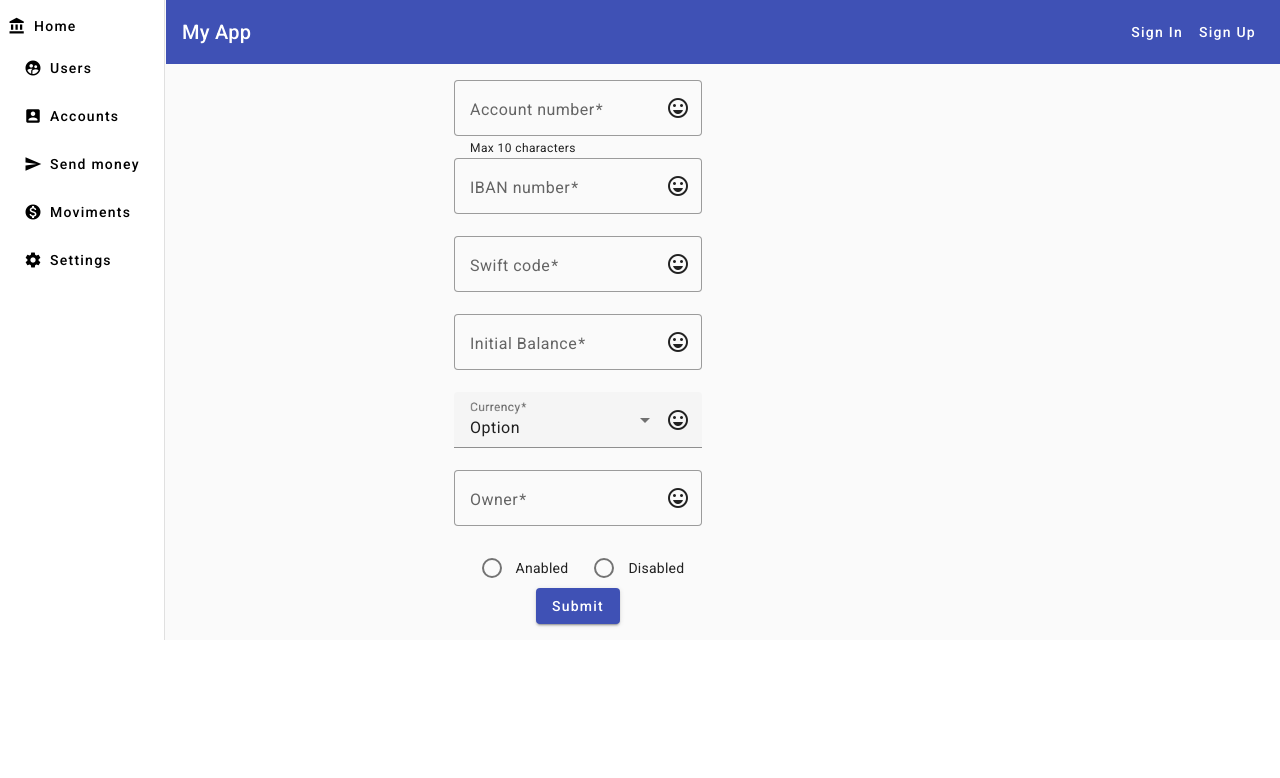
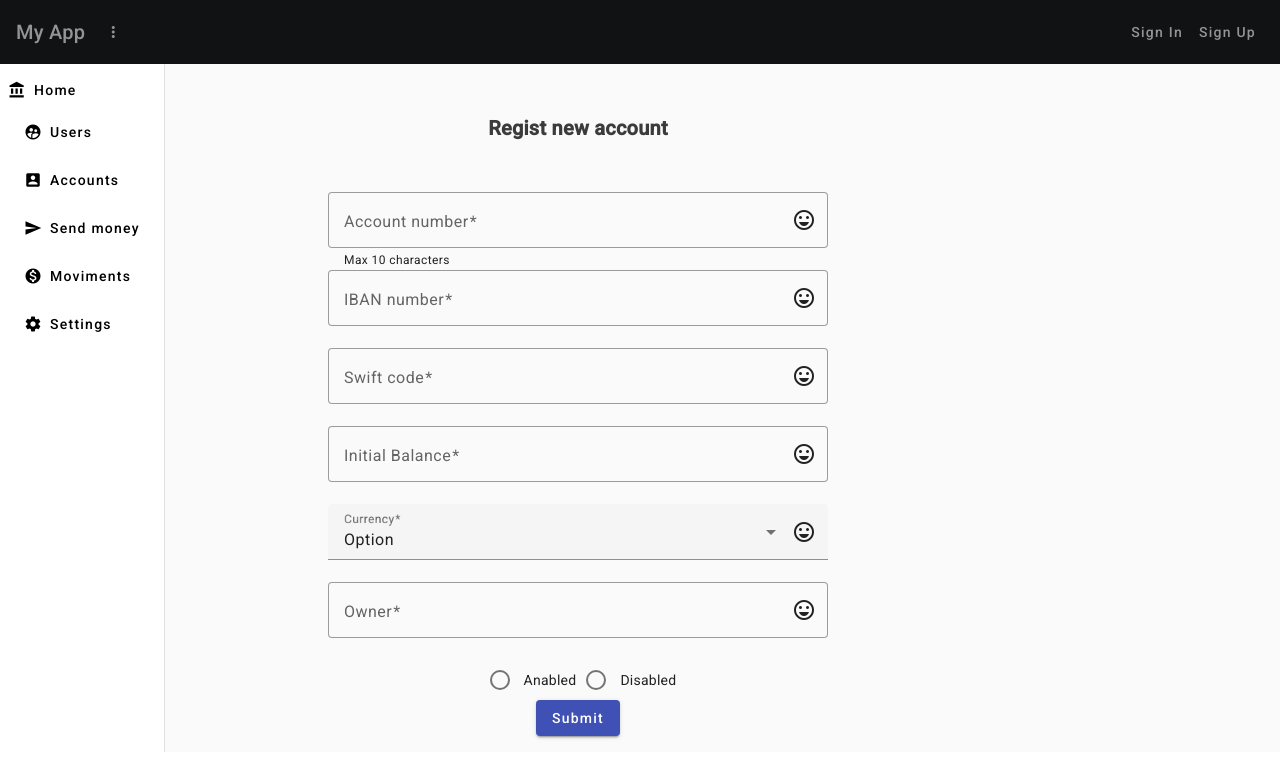
Before and after one commit to adolfosucumula/homeBankingAngularApp, an Angular app: page /account/add in a window 1280 px wide. Shown: the top 778 px of the page. Built offline with nearby package versions, Linux system fonts and the light colour scheme.

Commit message:
ChangesInTemplate01

```diff
--- a/src/app/accounts/add-account/add-account.component.css
+++ b/src/app/accounts/add-account/add-account.component.css
@@ -1,22 +1,72 @@
+
+main{
+  align-items: center;
+}
+
+main .container{
+  align-items: center;
+}
+
 main .container .example-form{
   padding: 1rem 2rem;
   display: flex;
   flex-direction: column;
   align-items: center;
-  min-width: 150px;
+  text-align: center;
+  width: 800px;
   max-width: 800px;
-  width: 100%;
-}
-
-.mat-form-field{
-  width: 1000px;
-}
-
-main .container .example-form .mat-form-field {
-
 
 }
 
-.mat-mdc-radio-button ~ .mat-mdc-radio-button {
-  margin-left: 16px;
+main .container .example-form .title{
+  padding: 2rem 1rem;
+  margin: 1;
+  background: rgba(rgb(58, 56, 56), rgb(87, 112, 87), rgb(53, 53, 194), 4);
+
+  min-width: 400px;
+  text-align: center;
 }
+
+main .container .example-form .title h2{
+  font-weight: bold;
+  color: rgb(59, 59, 59);
+}
+mat-form-field {
+
+  min-width: 500px;
+}
+
+
+
+@media screen and (max-width: 767px) {
+
+  .btn-menu-01{
+    display: none;
+  }
+
+  .btn-menu{
+    display: block;
+  }
+
+  .mat-drawer{
+    display: none;
+  }
+}
+
+@media screen and (max-width: 575px) {
+  mat-form-field {
+
+    min-width: 200px;
+  }
+
+   .example-form{
+    padding: .5rem 1rem;
+    display: flex;
+    flex-direction: column;
+    align-items: center;
+    text-align: center;
+    max-width: 100px;
+
+  }
+
+}
--- a/src/app/accounts/add-account/add-account.component.html
+++ b/src/app/accounts/add-account/add-account.component.html
@@ -9,13 +9,16 @@ width: 500px;
 <main>
   <div class="container">
     <form class="example-form" [formGroup]="accountForm" (ngSubmit)="onSubmit()">
-
+        <div class="title">
+          <h2>Regist new account</h2>
+        </div>
         <mat-form-field hintLabel="Max 10 characters" appearance="outline">
           <mat-label>Account number</mat-label>
           <input matInput type="text"
             formControlName="account"
             [ngClass]="{ 'is-invalid': submitted && _fC['account'].errors }"
             placeholder="Account number"
+
            >
            <span *ngIf="submitted && _fC['account'].errors" class="invalid-feedback">
             <span *ngIf="_fC['account'].errors['required']">The account number is required</span>
--- a/src/app/accounts/add-account/add-account.component.ts
+++ b/src/app/accounts/add-account/add-account.component.ts
@@ -3,6 +3,7 @@ import { AbstractControl, FormBuilder,FormGroup,FormControl,Validators } from '@
 import { Router } from '@angular/router';
 import { AccountServicesService } from 'src/app/services/account/account-services.service';
 import { CurrencyPipe } from '@angular/common';
+
 //import { myValidation } from '../../utils/Validation';
 
 @Component({
@@ -30,7 +31,8 @@ export class AddAccountComponent {
   submitted = false;
 
   //
-  constructor(private formBuilder: FormBuilder, private currencyPipe: CurrencyPipe, private accountServices: AccountServicesService, private router: Router) { }
+  constructor(private formBuilder: FormBuilder, private currencyPipe: CurrencyPipe,
+    private accountServices: AccountServicesService, private router: Router) { }
 
 
   ngOnInit(): void {
--- a/src/app/app.component.css
+++ b/src/app/app.component.css
@@ -23,3 +23,41 @@
 .mat-drawer .mat-list {
 
 }
+
+.btn-menu{
+  display: none;
+}
+
+.mat-toolbar{
+  background: #111213;
+  color: #949494;
+}
+
+.mat-drawer{
+
+}
+
+.mat-drawer-content{
+
+}
+
+
+
+@media screen and (max-width: 767px) {
+
+  .btn-menu-01{
+    display: none;
+  }
+
+  .btn-menu{
+    display: block;
+  }
+
+  .mat-drawer{
+    display: none;
+  }
+}
+
+@media screen and (max-width: 575px) {
+
+}
--- a/src/app/app.component.html
+++ b/src/app/app.component.html
@@ -1,3 +1,38 @@
+
+  <mat-toolbar color="primary">
+      <!--<button mat-icon-button class="example-icon" aria-label="Example icon-button with menu icon">
+   <mat-icon>menu</mat-icon>
+ </button>-->
+ <span>My App</span>
+ <button mat-button class="btn-menu-sidebar" [class.visited] ="isVisited == true" (click)="checkVisited()">
+  <mat-icon>more_vert</mat-icon>
+</button>
+ <span class="example-spacer"></span>
+ <!--   Menu buttons -->
+  <button mat-button class="btn-menu-01">Sign In
+  </button>
+  <button mat-button class="btn-menu-01"> Sign Up
+  </button>
+
+  <button mat-icon-button class="btn-menu" [matMenuTriggerFor]="menu" aria-label="Example icon-button with a menu">
+    <mat-icon>menu</mat-icon>
+  </button>
+  <mat-menu #menu="matMenu">
+    <button mat-menu-item>
+      <mat-icon>dialpad</mat-icon>
+      <span>Sign In</span>
+    </button>
+    <button mat-menu-item disabled>
+      <mat-icon>voicemail</mat-icon>
+      <span>Sign Up</span>
+    </button>
+    <button mat-menu-item>
+      <mat-icon>notifications_off</mat-icon>
+      <span>Sign Up</span>
+    </button>
+  </mat-menu>
+
+   </mat-toolbar>
 
 <mat-drawer-container class="example-container">
   <mat-drawer mode="side" opened class="sidbar">
@@ -41,28 +76,7 @@
   </mat-drawer>
   <mat-drawer-content>
 
-    <mat-toolbar color="primary">
-      <!--<button mat-icon-button class="example-icon" aria-label="Example icon-button with menu icon">
-       <mat-icon>menu</mat-icon>
-     </button>-->
-     <span>My App</span>
-     <span class="example-spacer"></span>
-     <!--   Menu buttons -->
-      <button mat-button >Sign In
-      </button>
-      <button mat-button > Sign Up
-      </button>
-      <!--<button mat-button [matMenuTriggerFor]="aboveMenu">
-        <mat-icon>menu</mat-icon> Profile
-      </button>
 
-      <button mat-button [matMenuTriggerFor]="afterMenu">After</button>
-      <mat-menu #afterMenu="matMenu" xPosition="after">
-        <button mat-menu-item>Item 1</button>
-        <button mat-menu-item>Item 2</button>
-      </mat-menu>-->
-
-   </mat-toolbar>
 
     <router-outlet></router-outlet>
 
--- a/src/app/app.component.ts
+++ b/src/app/app.component.ts
@@ -9,4 +9,14 @@ import {MatToolbarModule} from '@angular/material/toolbar';
 })
 export class AppComponent {
   title = 'homeBankingApp';
+
+  public isVisited = true;
+
+  checkVisited(){
+    let btn = document.querySelector('.btn-menu-sidebar');
+    let sidebar = document.querySelector('.mat-drawer');
+    this.isVisited = !this.isVisited;
+    //btn?.setAttribute(`style`,`display:flex;`);
+    //sidebar?.classList.toggle('active');
+  }
 }
```
Also changed, not shown: src/app/utils/Utils.ts (added, +24 -0 lines).
